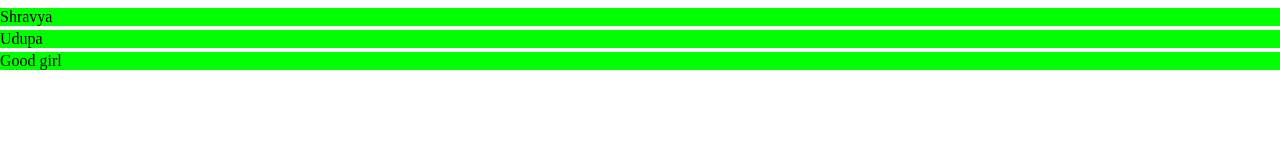
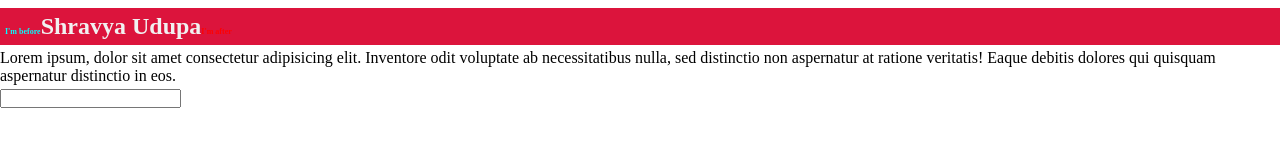
Before and after one commit to shravyaudupa/FullStackCource, a plain HTML site: page index.html in a window 1280 px wide. Drawn offline with Linux system fonts and the light colour scheme.

Commit message:
pseudo selectors

```diff
--- a/index.html
+++ b/index.html
@@ -14,19 +14,50 @@
             margin-top: 4px;
         }
 
-        div.parent div {
+        h2 {
+            padding: 5px;
+            color: #f1f1f1;
+            background-color: crimson;
+        }
+
+        h2:hover {
+            background-color: orange;
+            cursor: pointer;
+        }
+
+        div::selection {
             background-color: lime;
+        }
+
+        input:focus {
+            background-color: pink;
+            color: purple;
+            font-size: 2rem;
+        }
+
+        h2::after {
+            content: "I'm after";
+            font-size: 0.5rem;
+            color: red;
+            position: relative;
+        }
+
+        h2::before {
+            content: "I'm before";
+            font-size: 0.5rem;
+            color: cyan;
+            position: relative;
         }
 
     </style>
 </head>
 
 <body>
-    <div class="parent" >
-        <div>Shravya</div>
-        <div>Udupa</div>
-        <div>Good girl</div>
+    <h2>Shravya Udupa</h2>
+    <div>
+        Lorem ipsum, dolor sit amet consectetur adipisicing elit. Inventore odit voluptate ab necessitatibus nulla, sed distinctio non aspernatur at ratione veritatis! Eaque debitis dolores qui quisquam aspernatur distinctio in eos.
     </div>
+    <input type="text" />
 </body>
 
 </html>
```
